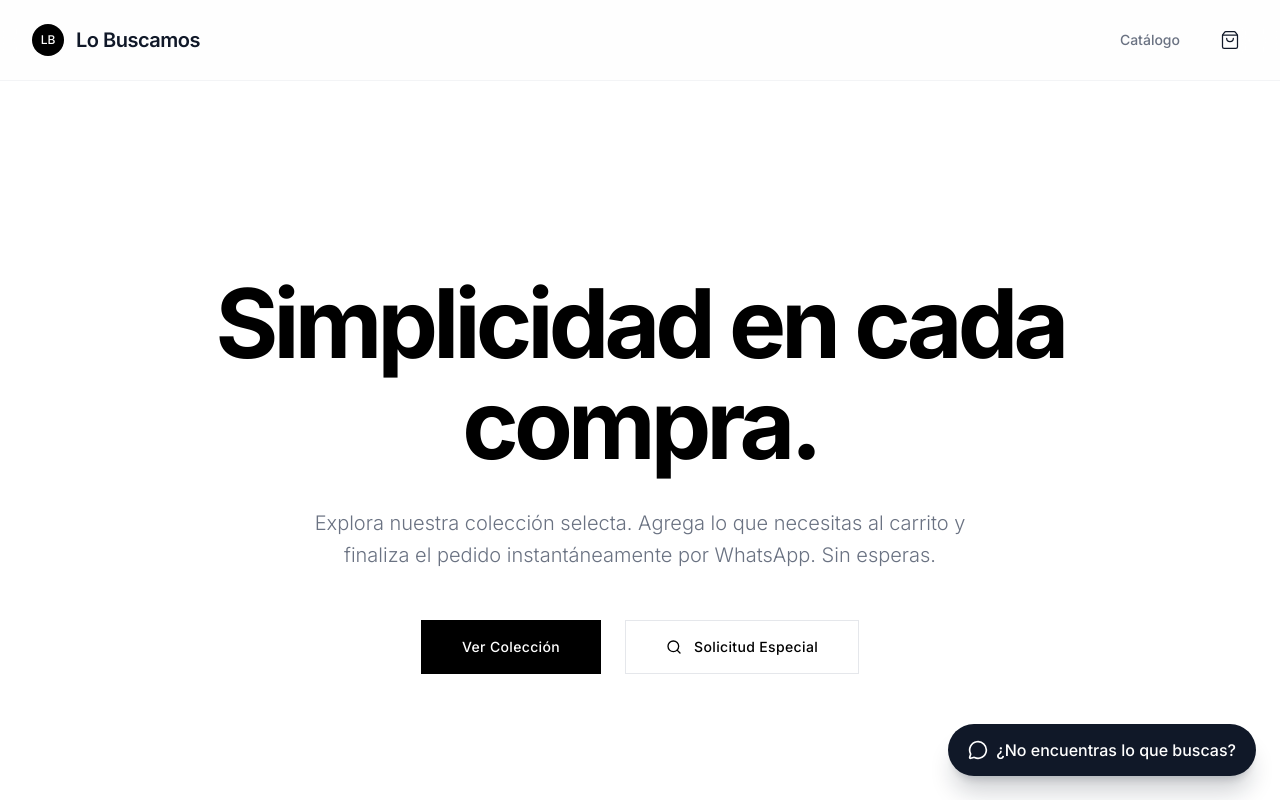
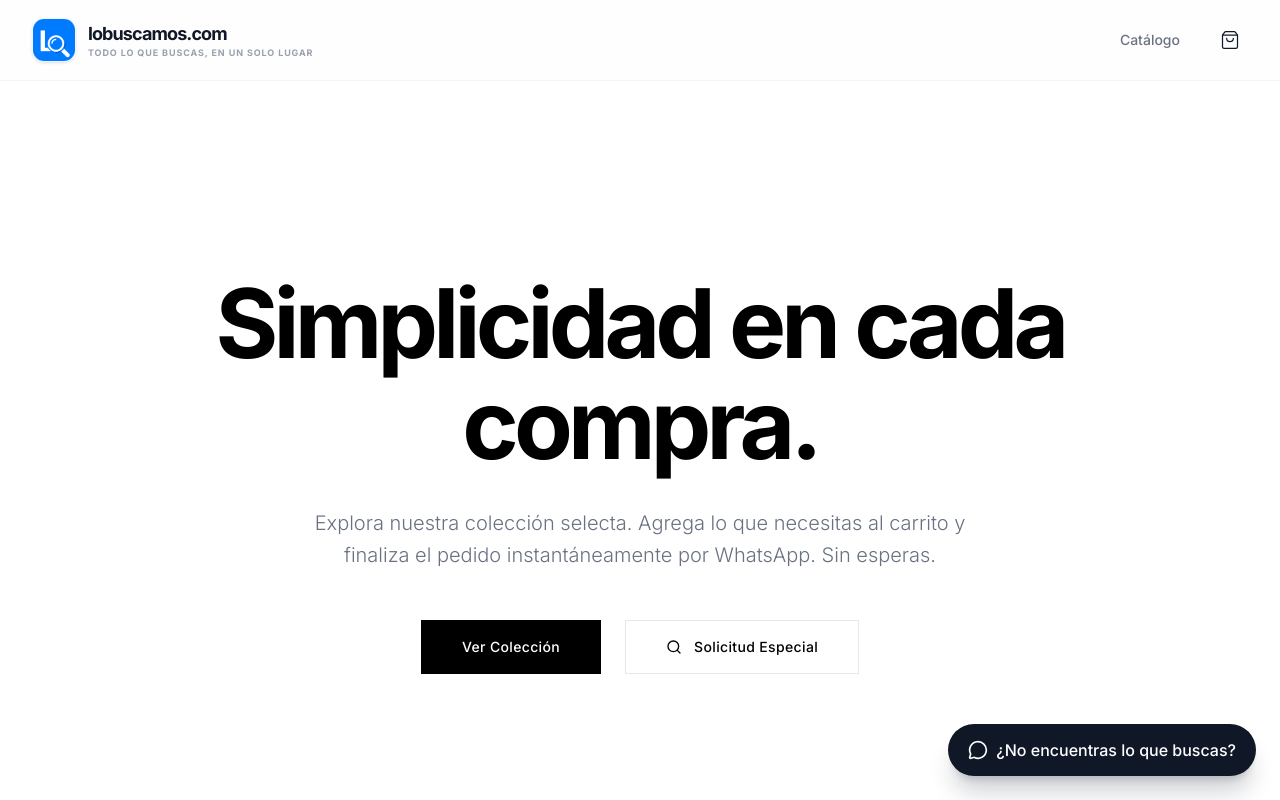
Before and after one commit to multiserviciosespecialescr/ecommerce, a Next.js app: page / in a window 1280 px wide. Shown: the top 800 px of the page. Built offline with nearby package versions, Linux system fonts and the light colour scheme.

Commit message:
UI: Refinado de logotipo con bordes redondeados y tipografía exacta de la marca

```diff
--- a/src/app/admin/page.tsx
+++ b/src/app/admin/page.tsx
@@ -150,8 +150,8 @@ export default function AdminPage() {
         {/* Sidebar Nav */}
         <aside className="w-full md:w-64 bg-white border-r border-gray-200 flex flex-col">
           <div className="p-6 border-b border-gray-100 flex items-center justify-between md:justify-start gap-4">
-            <div className="w-8 h-8 bg-black text-white flex items-center justify-center font-bold text-xs">LB</div>
-            <span className="font-semibold text-lg tracking-tight">Lo Buscamos</span>
+            <img src="/logo.png" alt="Logo" className="w-8 h-8 object-contain" />
+            <span className="font-semibold text-lg tracking-tight text-black">Lo Buscamos</span>
           </div>
           <nav className="p-4 flex-1">
             <ul className="space-y-1">
--- a/src/app/layout.tsx
+++ b/src/app/layout.tsx
@@ -11,6 +11,9 @@ const inter = Inter({ subsets: ['latin'] })
 export const metadata: Metadata = {
   title: 'Lo Buscamos - Catálogo',
   description: 'Catálogo de productos con integración a WhatsApp',
+  icons: {
+    icon: '/logo.png',
+  },
 }
 
 export default function RootLayout({
--- a/src/components/Navbar.tsx
+++ b/src/components/Navbar.tsx
@@ -17,12 +17,19 @@ export function Navbar() {
         <div className="flex justify-between items-center h-20">
           {/* Logo Section */}
           <Link href="/" className="flex items-center gap-3 group">
-            <div className="w-8 h-8 bg-black rounded-full flex items-center justify-center transition-transform group-hover:scale-95">
-              <span className="text-white font-medium text-xs leading-none">LB</span>
+            <img
+              src="/logo.png"
+              alt="Lo Buscamos Logo"
+              className="h-11 w-auto object-contain rounded-xl transition-transform group-hover:scale-105 border border-gray-100 shadow-sm"
+            />
+            <div className="flex flex-col">
+              <span className="font-bold text-lg tracking-tighter text-gray-900 leading-tight lowercase">
+                lobuscamos.com
+              </span>
+              <span className="text-[9px] text-gray-400 font-bold tracking-widest uppercase leading-none mt-0.5">
+                TODO LO QUE BUSCAS, EN UN SOLO LUGAR
+              </span>
             </div>
-            <span className="font-semibold text-xl tracking-tight text-gray-900">
-              Lo Buscamos
-            </span>
           </Link>
 
           {/* Actions */}
```
Also changed, not shown: public/logo.png (added).
